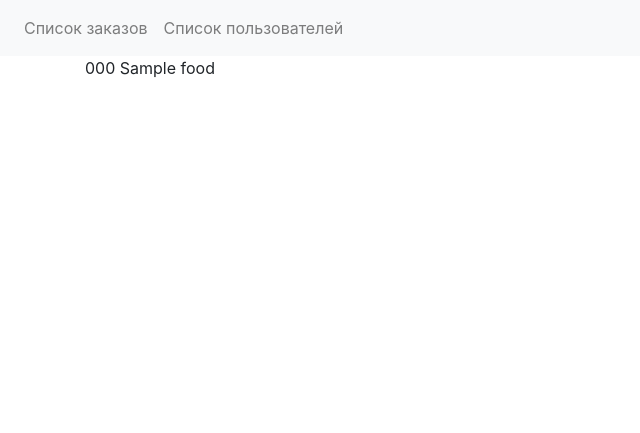
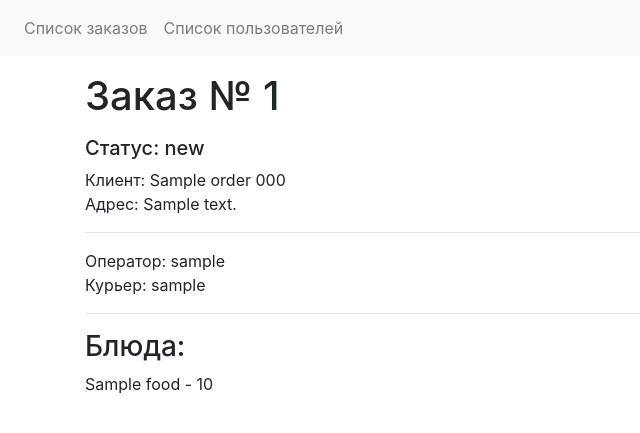
Before and after one commit to bermetak/python-group_1-homework_45-bermet_akynbekova, a Django app: page /order/1 in a window 1280 px wide. Shown: the top 433 px of the page, without its empty margins (0-640 px from the left). Run offline with Django 3.2, Linux system fonts and the light colour scheme; tables that the repository leaves empty hold one stand-in row (values such as "Sample post"); some libraries are stand-ins or nearby versions.

Commit message:
added user_list, order_detail

```diff
--- a/source/main/urls.py
+++ b/source/main/urls.py
@@ -19,11 +19,12 @@ from django.conf.urls.static import static
 from django.conf import settings
 
 from webapp.views import FoodDetailView, OrderDetailView, OrderCreateView, FoodCreateView, OrderUpdateView, \
-    OrderFoodCreateView, OrderListView
+    OrderFoodCreateView, OrderListView, UserListView
 
 urlpatterns = [
     path('admin/', admin.site.urls),
     path('', OrderListView.as_view(), name='order_list'),
+    path('user', UserListView.as_view(), name='user_list'),
     path('food/<int:pk>', FoodDetailView.as_view(), name='food_detail'),
     path('food/create', FoodCreateView.as_view(), name='food_create'),
     path('order/<int:pk>', OrderDetailView.as_view(), name='order_detail'),
--- a/source/webapp/templates/base.html
+++ b/source/webapp/templates/base.html
@@ -21,11 +21,11 @@
     <div class="collapse navbar-collapse" id="navbarNav">
         <ul class="navbar-nav">
             <li class="nav-item">
-                <a href="#" class="nav-link">Список заказов</a>
+                <a href="{% url 'order_list' %}" class="nav-link">Список заказов</a>
             </li>
 
             <li class="nav-item">
-                <a href="#" class="nav-link">Список пользователей</a>
+                <a href="{% url 'user_list' %}" class="nav-link">Список пользователей</a>
             </li>
             {% block menu %}{% endblock %}
         </ul>
--- a/source/webapp/templates/order_detail.html
+++ b/source/webapp/templates/order_detail.html
@@ -1,9 +1,21 @@
 {% extends 'base.html' %}
 {% block title %}Заказ{% endblock %}
 {% block content %}
+    <h1 class="mt-3 mb-3">Заказ № {{ order.pk }}</h1>
+    <h5>Статус: {{ order.status }}</h5>
+    Клиент:
+    {{ order.contact_name }}
     {{ order.contact_phone }}
+    <br>
+    Адрес: {{ order.delivery_address }}
+    <hr>
+    Оператор: {{ order.operator }}
+    <br>
+    Курьер: {{ order.courier }}
+    <hr>
+    <h3>Блюда:</h3>
     {% for order_food in order.foods.all %}
-        {{ order_food.food.name }}
+        {{ order_food.food.name }} - {{ order_food.amount }}<br>
     {% endfor %}
 {% endblock %}
 
--- a/source/webapp/views.py
+++ b/source/webapp/views.py
@@ -1,7 +1,7 @@
 from django.views.generic import DetailView, CreateView, UpdateView, View, DeleteView, ListView
 from django.urls import reverse
 from django.http import HttpResponseRedirect
-from webapp.models import Food, Order, OrderFood
+from webapp.models import Food, Order, OrderFood, Employee
 from webapp.forms import FoodForm, OrderForm, OrderFoodForm
 
 
@@ -21,6 +21,12 @@ class FoodCreateView(CreateView):
 class OrderListView(ListView):
     model = Order
     template_name = 'order_list.html'
+
+class UserListView(ListView):
+    model = Employee
+    template_name = 'user_list.html'
+
+
 
 class OrderDetailView(DetailView):
     model = Order
```
Also changed, not shown: source/webapp/templates/order_list.html (+7 -6 lines), source/webapp/templates/user_list.html (added, +19 -0 lines).
